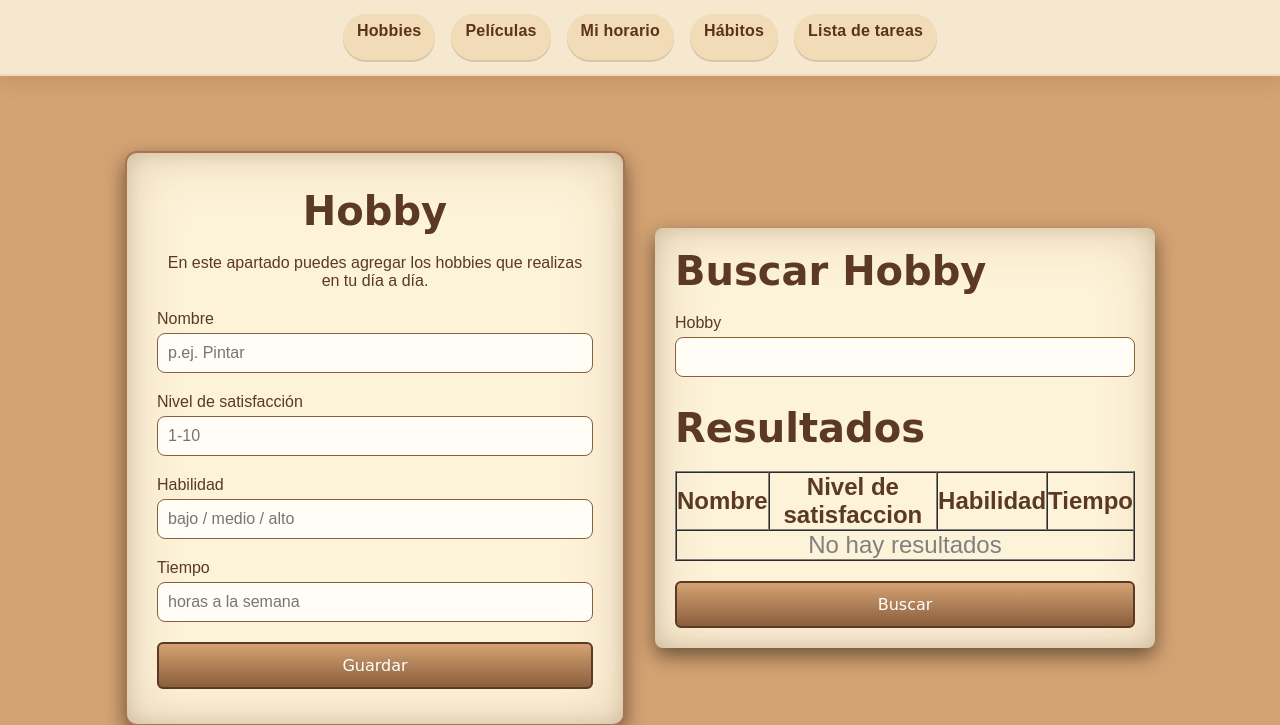
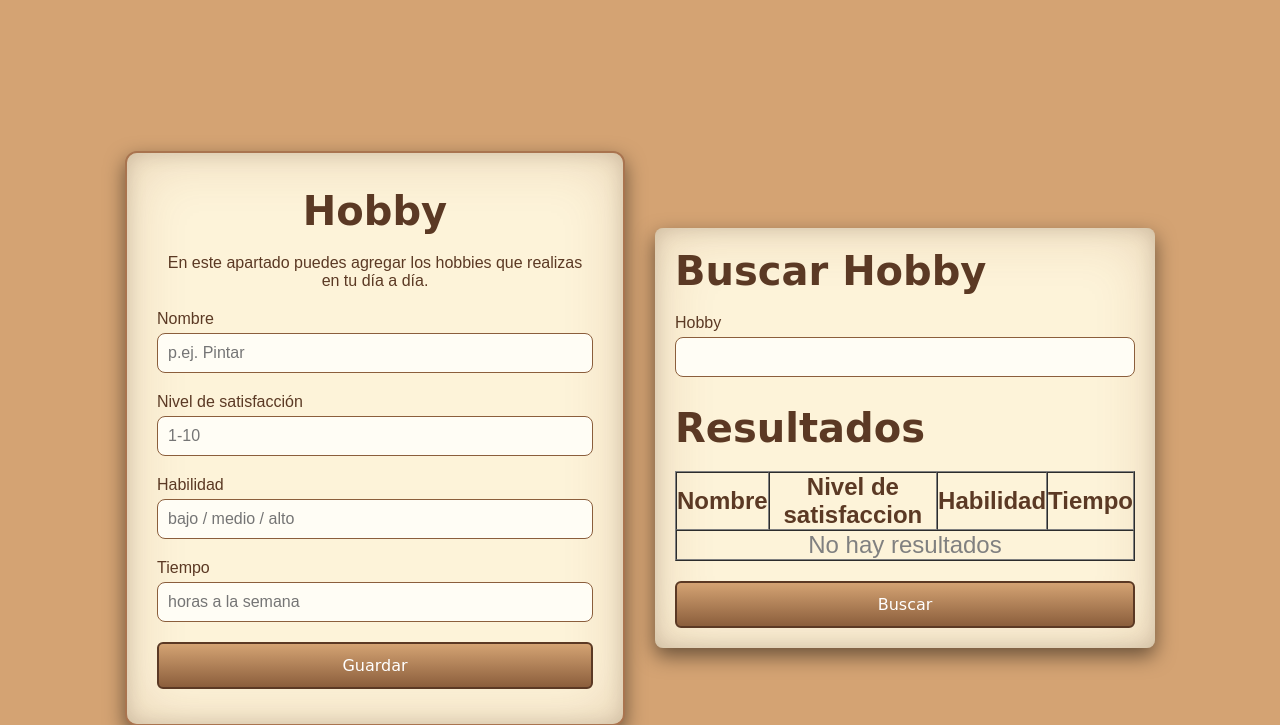
Before and after one commit to PabloCorzo/Akali, a Flask app: page /dashboard/hobby in a window 1280 px wide. Shown: the top 725 px of the page. Run offline with Flask 3, Linux system fonts and the light colour scheme; the visitor is signed in with stand-in values (Sample User, id 1); data that the repository does not hold is empty; parts of the project's set-up code (start-up, migrations or seed data) failed here and were passed over.

Commit message:
comentado codigo no presentable

```diff
--- a/src/templates/habitos.html
+++ b/src/templates/habitos.html
@@ -8,13 +8,13 @@
 {% endblock %}
 
 {% block body %}
-<nav class="navbar">
+<!-- <nav class="navbar">
   <a href="{{ url_for('create_hobby') }}">Hobbies</a>
   <a href="{{ url_for('movies') }}">Películas</a>
   <a href="{{ url_for('create_schedule_item') }}">Mi horario</a>
   <a href="{{ url_for('habitos') }}" class="active">Hábitos</a>
   <a href="{{ url_for('tasks') }}">Lista de tareas</a>
-</nav>
+</nav> -->
 
 <div class="container-hobby-all">
   <div class="container-hobby">
--- a/src/templates/hobby.html
+++ b/src/templates/hobby.html
@@ -10,13 +10,13 @@
     <div class="container-hobby-all">
     <div class="container-hobby">
 
-    <nav class="navbar">
+    <!-- <nav class="navbar">
     <a href="{{ url_for('create_hobby') }}">Hobbies</a>
     <a href="{{ url_for('movies') }}">Películas</a>
     <a href="{{ url_for('create_schedule_item') }}">Mi horario</a>
     <a href="{{ url_for('habitos') }}">Hábitos</a>
     <a href="{{ url_for('tasks') }}">Lista de tareas</a>
-    </nav>
+    </nav> -->
 
 
 
--- a/src/templates/movies.html
+++ b/src/templates/movies.html
@@ -8,13 +8,13 @@
 {% block body %}
 <body class="body-hobby">
 
-  <nav class="navbar">
+  <!-- <nav class="navbar">
     <a href="{{ url_for('create_hobby') }}">Hobbies</a>
     <a href="{{ url_for('movies') }}">Películas</a>
     <a href="{{ url_for('create_schedule_item') }}">Mi horario</a>
     <a href="{{ url_for('habitos') }}">Hábitos</a>
     <a href="{{ url_for('tasks') }}">Lista de tareas</a>
-  </nav>
+  </nav> -->
 
   <div class="container-hobby-all">
 
--- a/src/templates/schedule.html
+++ b/src/templates/schedule.html
@@ -9,14 +9,14 @@
 
 {% block body %}
 <body class="body-schedule">
-    <nav class="navbar">
+    <!-- <nav class="navbar">
     <a href="{{ url_for('create_hobby') }}">Hobbies</a>
     <a href="{{ url_for('movies') }}">Películas</a>
     <a href="{{ url_for('create_schedule_item') }}">Mi horario</a>
     <a href="{{ url_for('habitos') }}">Hábitos</a>
     <a href="{{ url_for('tasks') }}">Lista de tareas</a>
     </nav>
-    <div class="navbar-spacer" aria-hidden="true"></div>
+    <div class="navbar-spacer" aria-hidden="true"></div> -->
 
     <div class="schedule-container" x-data="{
         showModal: false,
--- a/src/templates/tasks.html
+++ b/src/templates/tasks.html
@@ -8,13 +8,13 @@
 </head>
 <body>
   <div class = "task-container">
-  <nav class="navbar">
+  <!-- <nav class="navbar">
     <a href="{{ url_for('create_hobby') }}">Hobbies</a>
     <a href="{{ url_for('movies') }}">Películas</a>
     <a href="{{ url_for('create_schedule_item') }}">Mi horario</a>
     <a href="{{ url_for('habitos') }}">Hábitos</a>
     <a href="{{ url_for('tasks') }}">Lista de tareas</a>
-  </nav>
+  </nav> -->
     <h1>Lista de tareas</h1>
 
       <tbody>
```
